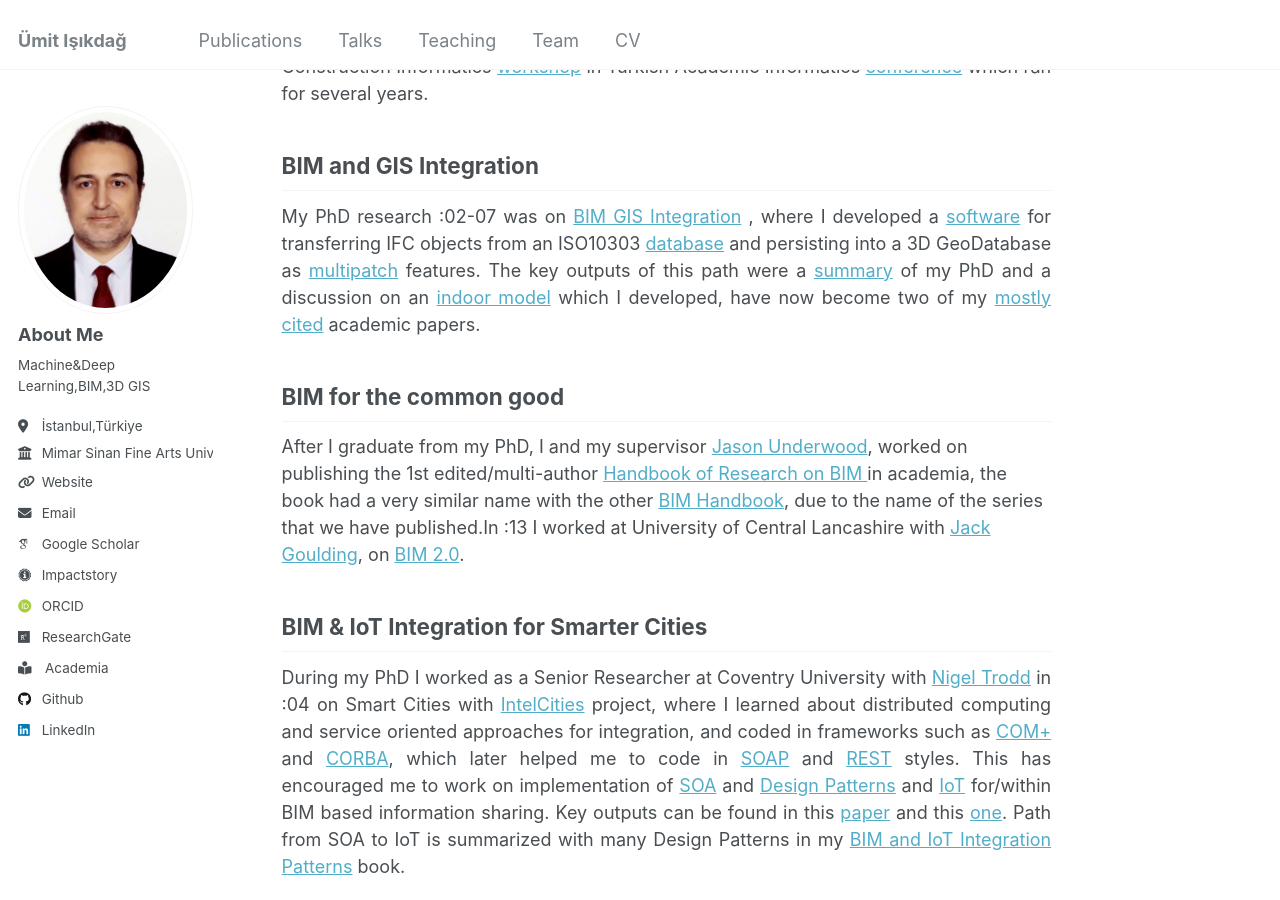
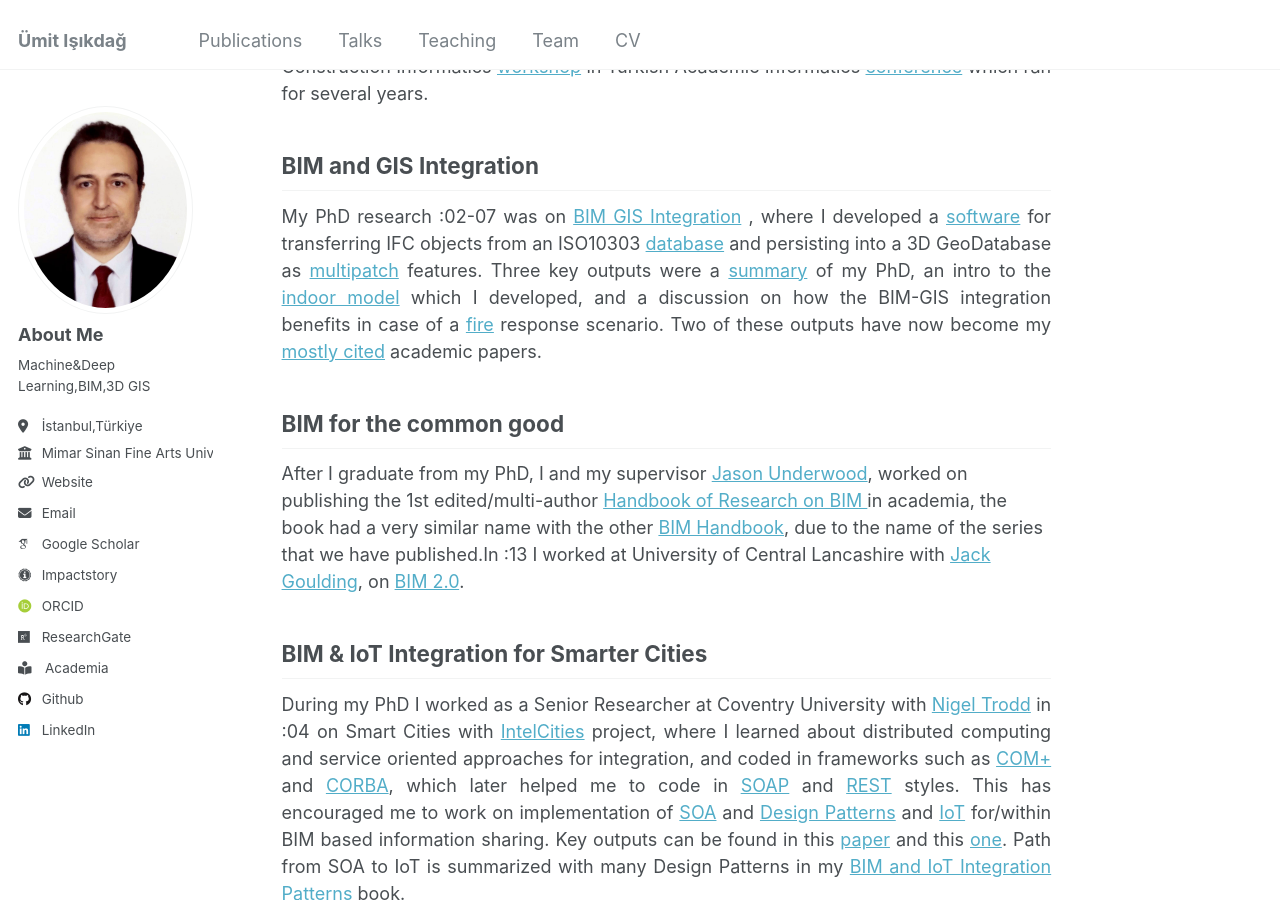
Before and after one commit to uisikdag/uisikdag.github.io, a Jekyll site: the page built from _pages/about.md, in a window 1280 px wide and 900 px high, scrolled down 742 px. Built offline with Jekyll 4.4.1, drawn with Linux system fonts in a browser that asks for light colours; some web fonts are replaced.

Commit message:
Update about.md

```diff
--- a/_pages/about.md
+++ b/_pages/about.md
@@ -41,8 +41,9 @@ BIM and GIS Integration
  My PhD research :02-07 was on [BIM GIS Integration](https://salford-repository.worktribe.com/output/1434038/towards-the-implementation-of-building-information-models-in-geospatial-context)
 , where I developed a [software](https://www.youtube.com/playlist?list=PLjWRQUTDgLAPZ0EGWbw3UMj27GU4nMYFZ) for transferring IFC objects from an ISO10303 [database](https://jotneconnect.com/products/express-data-manager/)
  and persisting into a 3D GeoDatabase as [multipatch](https://www.esri.com/content/dam/esrisites/sitecore-archive/Files/Pdfs/library/whitepapers/pdfs/multipatch-geometry-type.pdf) features.
-The key outputs of this path were a [summary](https://www.sciencedirect.com/science/article/abs/pii/S1474034608000499) of my PhD and a discussion on an [indoor model](https://www.sciencedirect.com/science/article/abs/pii/S0198971513000434)
-which I developed, have now become two of my [mostly cited](https://scholar.google.com.tr/citations?hl=tr&authuser=1&user=weQbA-EAAAAJ) academic papers.
+Three key outputs were a [summary](https://www.sciencedirect.com/science/article/abs/pii/S1474034608000499) of my PhD, an intro to the [indoor model](https://www.sciencedirect.com/science/article/abs/pii/S0198971513000434)
+which I developed, and a discussion on how the BIM-GIS integration benefits in case of a [fire](https://www.tandfonline.com/doi/abs/10.1080/17452007.2007.9684636) response scenario.
+Two of these outputs have now become my [mostly cited](https://scholar.google.com.tr/citations?hl=tr&authuser=1&user=weQbA-EAAAAJ) academic papers.
 {: style="text-align: justify;"}
 
 BIM for the common good
```
